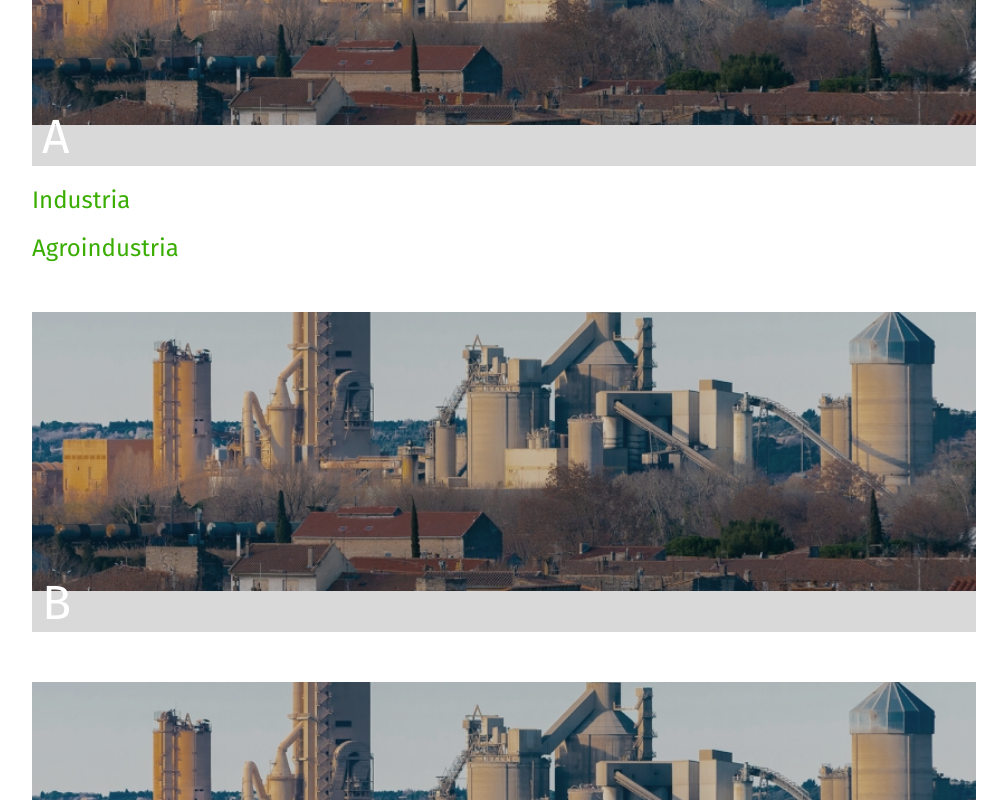
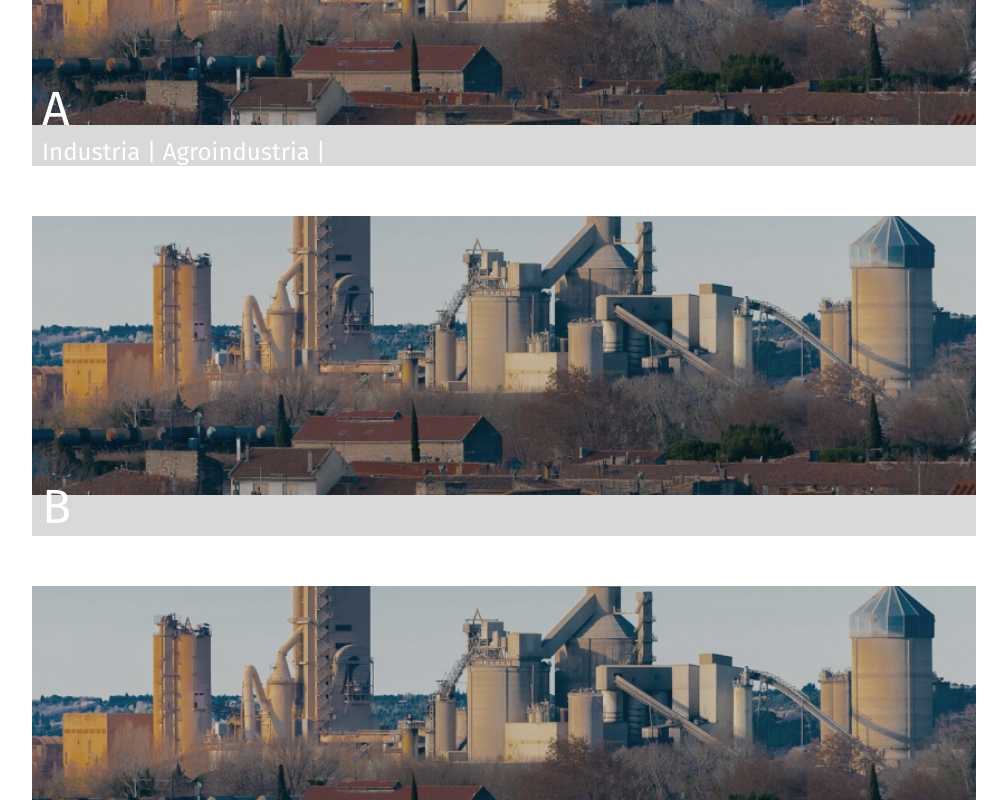
Before and after one commit to moras98/adapta-web-v2, a React (Create React App) app: page /experiencia in a window 1280 px wide. Shown: the part 840-1640 px from the top of the page, without its empty margins (136-1143 px from the left). Built offline with nearby package versions, Linux system fonts and the light colour scheme.

Commit message:
category info

```diff
--- a/src/components/CategorieInfo/CategorieInfo.css
+++ b/src/components/CategorieInfo/CategorieInfo.css
@@ -18,6 +18,22 @@
 	width: 100%;
 	height: auto;
 	top: -25%;
+	transition: transform 1s ease;
+}
+
+.categorie-info-container:hover {
+    filter: grayscale(0%);
+    cursor: pointer;
+}
+
+.categorie-info-container:hover h2 {
+    /* transform: translateX(0) translateY(0); */
+    left: 5%;
+    bottom: 5%;
+}
+
+.categorie-info-container:hover img {
+    transform: scale(1.1);
 }
 
 @media (max-width: 850px){
--- a/src/components/CategorieInfo/CategorieInfo.js
+++ b/src/components/CategorieInfo/CategorieInfo.js
@@ -1,7 +1,7 @@
 import React from "react";
 import Overlay from "../Overlay/Overlay";
 import './CategorieInfo.css';
-import AreasGrid from "../AreasGrid/AreasGrid";
+// import AreasGrid from "../AreasGrid/AreasGrid";
 import { useNavigate } from "react-router-dom";
 
 export default function CategorieInfo({categorie, index}){
@@ -19,14 +19,21 @@ export default function CategorieInfo({categorie, index}){
         navigate(url);
         window.scrollTo(0, 0);
     };
+    let h2 = '';
+    console.log(categorie.areas);
+    if (categorie.areas.length > 1) {
+        for (const area of categorie.areas) {
+            h2 += area.title +  ' | '
+        }
+    }
 
     return(
         <div className="categorie-info-container" onClick={handleCategorieClick}>
             <div className="categorie-info-img">
                 <img src={categorie.src} alt={categorie.title}/>
-                <Overlay h1={categorie.title} h2=""/>
+                <Overlay h1={categorie.title} h2={h2}/>
             </div>
-            {categorie.areas.length >1 ?<AreasGrid areas={categorie.areas}/> : <></>}
+            {/* {categorie.areas.length >1 ?<AreasGrid areas={categorie.areas}/> : <></>} */}
         </div>
     );
 }
```
